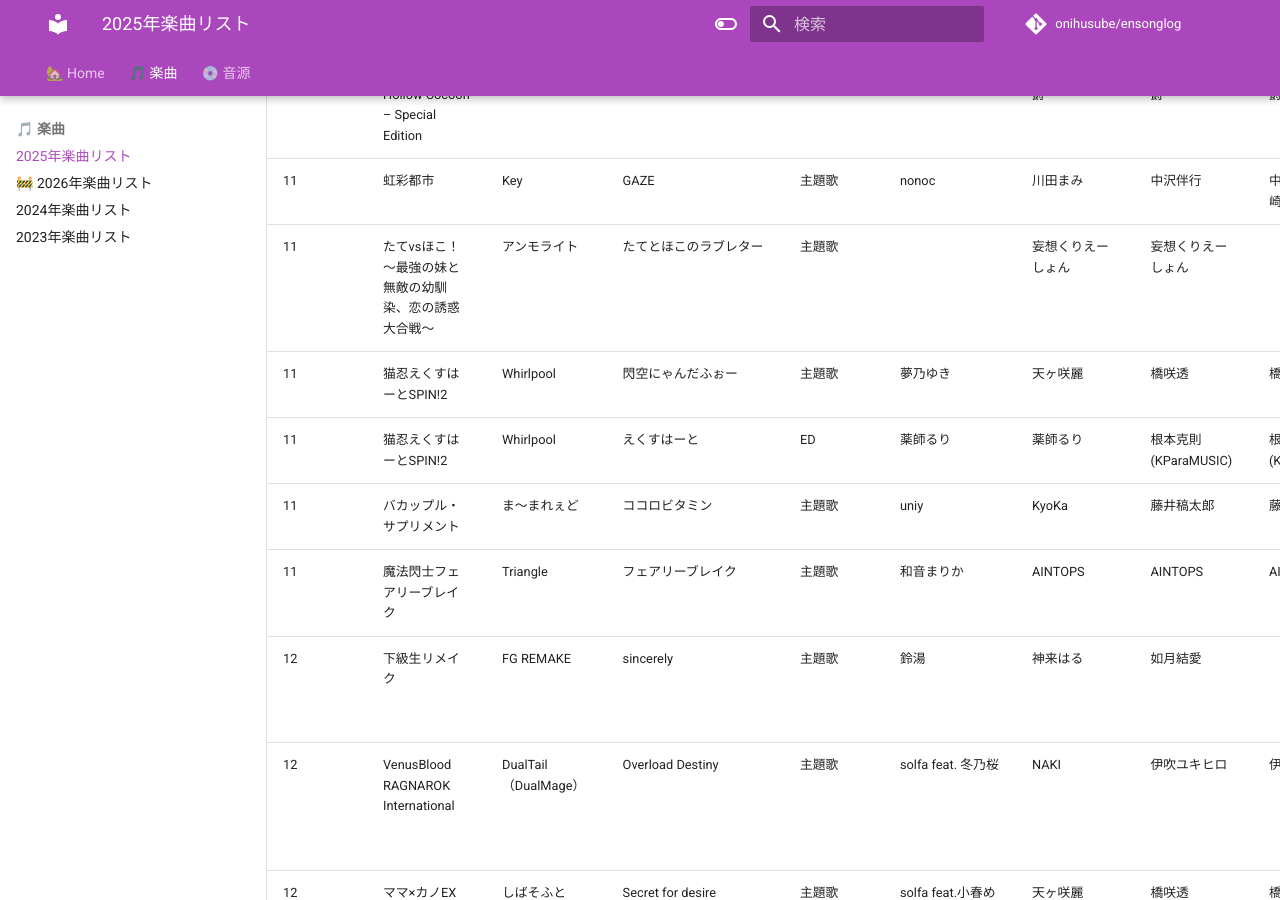
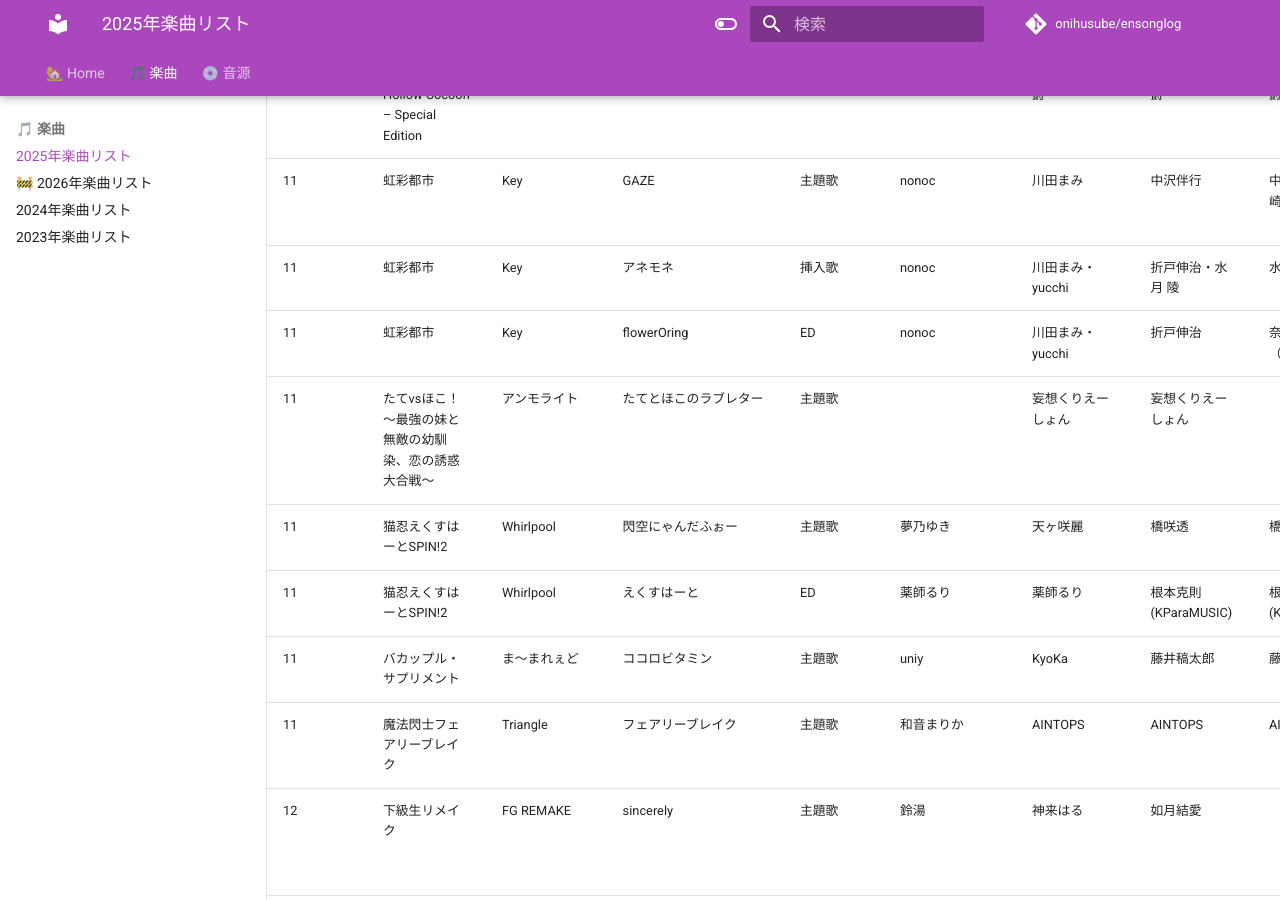
Before and after one commit to onihusube/ensonglog, an MkDocs documentation site: the page built from docs/2025/楽曲.md, in a window 1280 px wide and 900 px high, scrolled down 24332 px. Built offline with MkDocs 1.6.1 and Material for MkDocs 9.7.7, drawn with Linux system fonts in a browser that asks for light colours; emoji names are drawn with the system emoji font; comment, search, counter and statistics services are not loaded.

Commit message:
虹彩都市 曲追加

```diff
--- a/docs/2025/楽曲.md
+++ b/docs/2025/楽曲.md
@@ -258,7 +258,9 @@ search:
 | 11<!--/12--> | Million Depth | PLAYISM / Cyber Space Biotope | Re,Future | 主題歌 | 凛々咲 |  |  | |  |  | [:fontawesome-brands-youtube:](https://www.youtube.com/watch?v=dVMoMHh4q4k) |
 | 11<!--/14--> | お義母さんとの秘密 ～結婚の挨拶に行ったら、先日のデリヘル嬢でした…。～ | アパタイト | レゾナンス | 主題歌 | | ROLLY BOX | ROLLY BOX | | ゲームディスク | | [:rabbit:](https://chobit.cc/dd0lj) |
 | 11<!--/27--> | ウツロマユ - Hollow Cocoon – Special Edition | | 繭籠り | ED | 朝木ゆう | えびかれー伯爵 | えびかれー伯爵 | えびかれー伯爵 | [Linkcore](https://linkco.re/mUhsTpEy) </br> [BOOTH](https://asagiyuu.booth.pm/items/5308306) | Mix：神灼爺 </br> ウツロマユ - Hollow Cocoon -（2023/12） ED | [:fontawesome-brands-youtube:](https://www.youtube.com/watch?v=67DA4_lyPTA) |
-| 11<!--/28--> | 虹彩都市 | Key | GAZE | 主題歌 | nonoc | 川田まみ | 中沢伴行 | 中沢伴行、尾崎武士 | [LinkCore](https://linkco.re/gnhcUXvC) | | [:fontawesome-brands-youtube:](https://www.youtube.com/watch?v=8le7FLr08go) |
+| 11<!--/28--> | 虹彩都市 | Key | GAZE | 主題歌 | nonoc | 川田まみ | 中沢伴行 | 中沢伴行、尾崎武士 | [LinkCore](https://linkco.re/gnhcUXvC) </br> 限定版特典 サウンドトラックCD | Guitar：尾崎武士　Bass：蛇石 徹 | [:fontawesome-brands-youtube:](https://www.youtube.com/watch?v=8le7FLr08go) |
+| 11<!--/28--> | 虹彩都市 | Key | アネモネ | 挿入歌 | nonoc | 川田まみ・yucchi | 折戸伸治・水月 陵 | 水月 陵 | 限定版特典 サウンドトラックCD | Guitar：しょうゆ　Violin：松本一策 | [B站](https://www.bilibili.com/video/BV12qSPB7E1t/) |
+| 11<!--/28--> | 虹彩都市 | Key | flowerOring | ED | nonoc | 川田まみ・yucchi | 折戸伸治 | 奈須野新平（Rebrast） | 限定版特典 サウンドトラックCD | | [B站](https://www.bilibili.com/video/BV14qSPB7EpT/) |
 | 11<!--/28--> | たてvsほこ！ ～最強の妹と無敵の幼馴染、恋の誘惑大合戦～ | アンモライト | たてとほこのラブレター | 主題歌 | | 妄想くりえーしょん | 妄想くりえーしょん | | ゲームディスク | | [:rabbit:](https://chobit.cc/1t0n7) |
 | 11<!--/28--> | 猫忍えくすはーとSPIN!2 | Whirlpool | 閃空にゃんだふぉー | 主題歌 | 夢乃ゆき | 天ヶ咲麗 | 橋咲透 | 橋咲透 | 初回版封入特典 DLCカード | |  [:fontawesome-brands-youtube:](https://www.youtube.com/watch?v=zSgOI1nWXRY) [:fontawesome-brands-youtube:](https://www.youtube.com/watch?v=1vUo8YhM7bw) |
 | 11<!--/28--> | 猫忍えくすはーとSPIN!2 | Whirlpool | えくすはーと | ED | 薬師るり | 薬師るり | 根本克則(KParaMUSIC) | 根本克則(KParaMUSIC) | 初回版封入特典 DLCカード | | [:fontawesome-brands-youtube:](https://www.youtube.com/watch?v=yzncP9qA2aw) |
```
